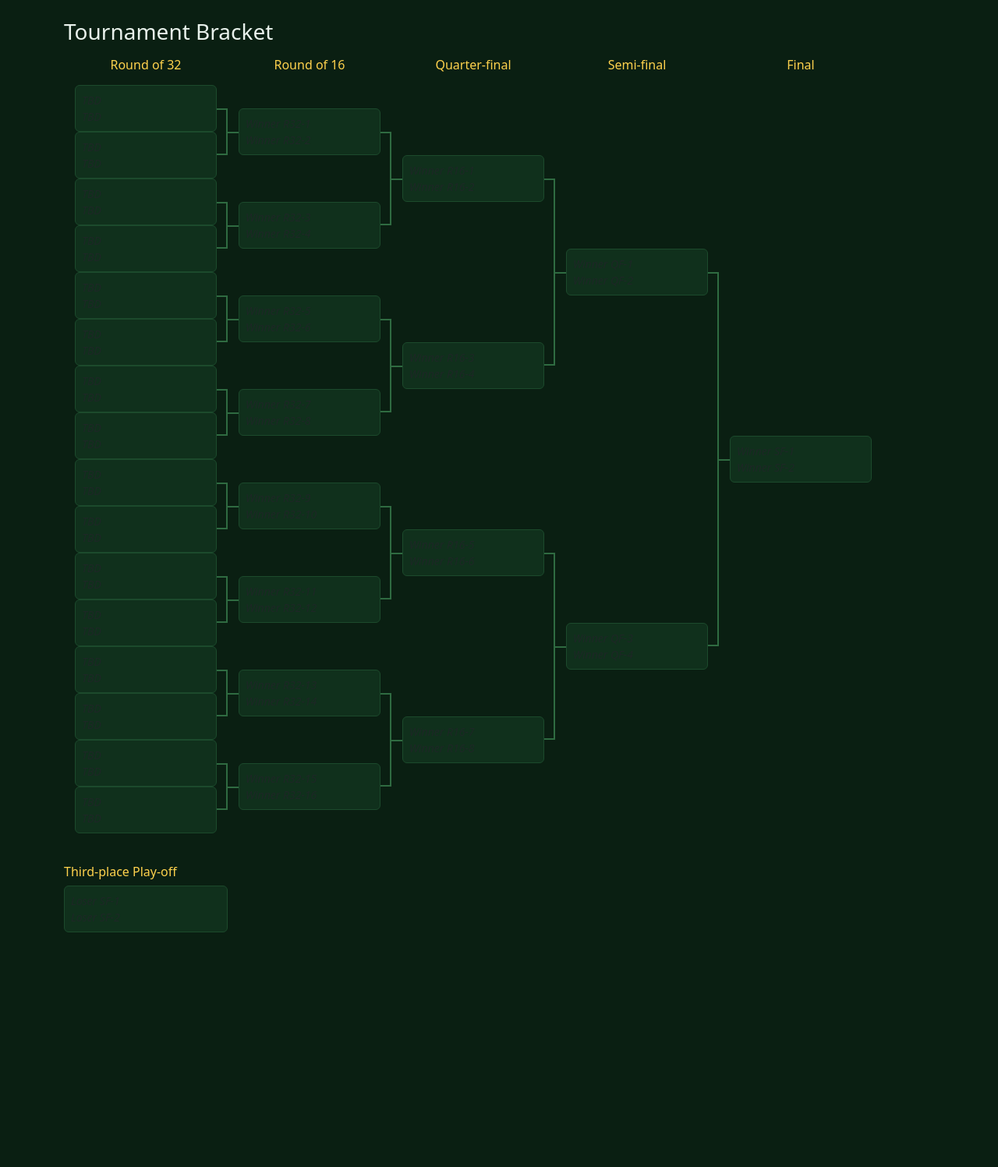
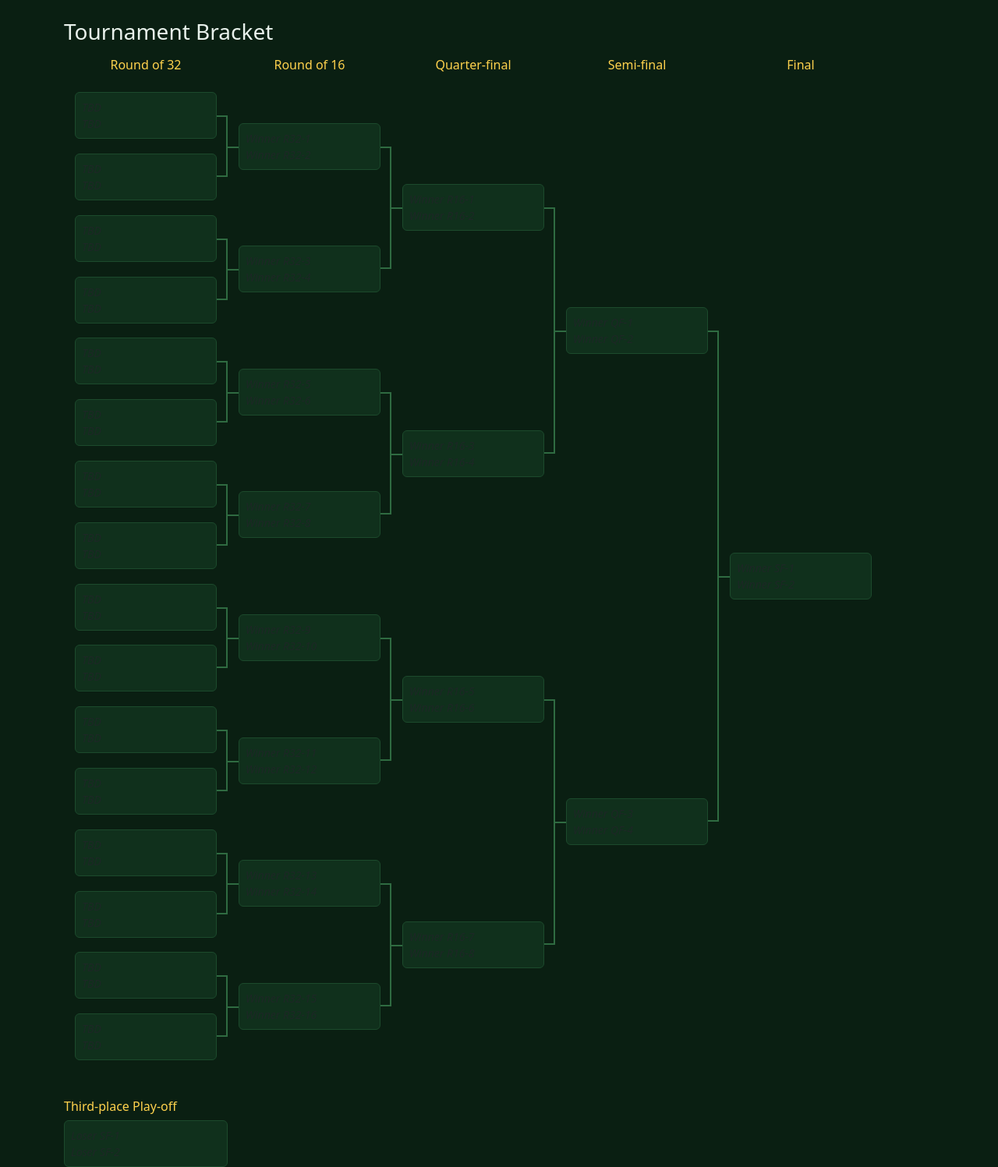
Before and after one commit to yurifleon/WC-forecast, a Flask app: page /bracket in a window 1280 px wide. Shown: the part 56-1553 px from the top of the page at 78% size. Before the commit the page ends 1252 px from the top, so only its background shows below. Run offline with Flask 3, Linux system fonts and the light colour scheme.

Commit message:
Polish bracket CSS: realistic min-height, :is() selectors, load-bearing comment
Co-Authored-By: Claude Opus 4.8 <noreply@anthropic.com>

```diff
--- a/templates/base.html
+++ b/templates/base.html
@@ -20,35 +20,27 @@
     .badge-open { background:var(--wc-primary); }
     a { color:var(--wc-accent); }
     /* Bracket tree -------------------------------------------------------- */
-    .bracket { display:flex; flex-wrap:nowrap; overflow-x:auto; min-height:54rem; padding-bottom:1rem; }
+    /* align-items:stretch (flex default) is load-bearing: every .round shares
+       the same height H, so each later match centres against its feeding pair.
+       min-height seeds the shorter columns; the r32 column grows past it as its
+       16 cards need (~5rem each), and the others stretch to match. */
+    .bracket { display:flex; flex-wrap:nowrap; overflow-x:auto; min-height:82rem; padding-bottom:1rem; }
     .round { display:flex; flex-direction:column; min-width:210px; padding:0 14px; }
     .round > h6 { flex:0 0 auto; }
     .bracket-match { flex:1 1 0; display:flex; flex-direction:column; justify-content:center; position:relative; }
     .bracket-match .card { margin:0; }
     .bracket-slot { white-space:nowrap; overflow:hidden; text-overflow:ellipsis; }
     /* outgoing L-connector: vertical half drawn by every feeder match */
-    .round-r32 .bracket-match::after,
-    .round-r16 .bracket-match::after,
-    .round-qf  .bracket-match::after,
-    .round-sf  .bracket-match::after {
+    :is(.round-r32, .round-r16, .round-qf, .round-sf) .bracket-match::after {
       content:""; position:absolute; right:-14px; width:14px; height:50%;
       border-right:2px solid var(--wc-line);
     }
     /* top feeder: horizontal stub at its centre + vertical going down */
-    .round-r32 .feeder-top::after,
-    .round-r16 .feeder-top::after,
-    .round-qf  .feeder-top::after,
-    .round-sf  .feeder-top::after { top:50%; border-top:2px solid var(--wc-line); }
+    :is(.round-r32, .round-r16, .round-qf, .round-sf) .feeder-top::after { top:50%; border-top:2px solid var(--wc-line); }
     /* bottom feeder: horizontal stub at its centre + vertical going up */
-    .round-r32 .feeder-bottom::after,
-    .round-r16 .feeder-bottom::after,
-    .round-qf  .feeder-bottom::after,
-    .round-sf  .feeder-bottom::after { bottom:50%; border-bottom:2px solid var(--wc-line); }
+    :is(.round-r32, .round-r16, .round-qf, .round-sf) .feeder-bottom::after { bottom:50%; border-bottom:2px solid var(--wc-line); }
     /* incoming stub: from mid-gutter to each receiver's centre */
-    .round-r16 .bracket-match::before,
-    .round-qf  .bracket-match::before,
-    .round-sf  .bracket-match::before,
-    .round-final .bracket-match::before {
+    :is(.round-r16, .round-qf, .round-sf, .round-final) .bracket-match::before {
       content:""; position:absolute; left:-14px; top:50%; width:14px;
       border-top:2px solid var(--wc-line);
     }
```
